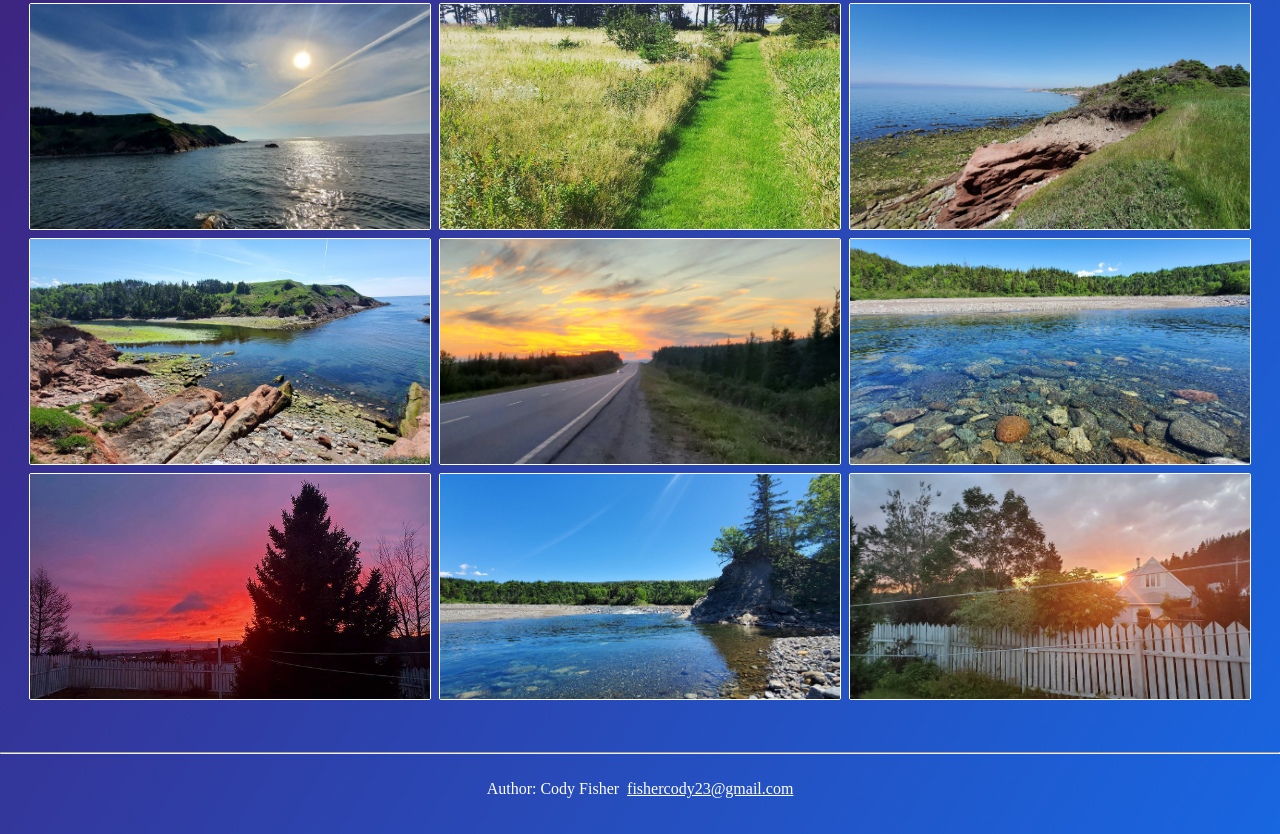
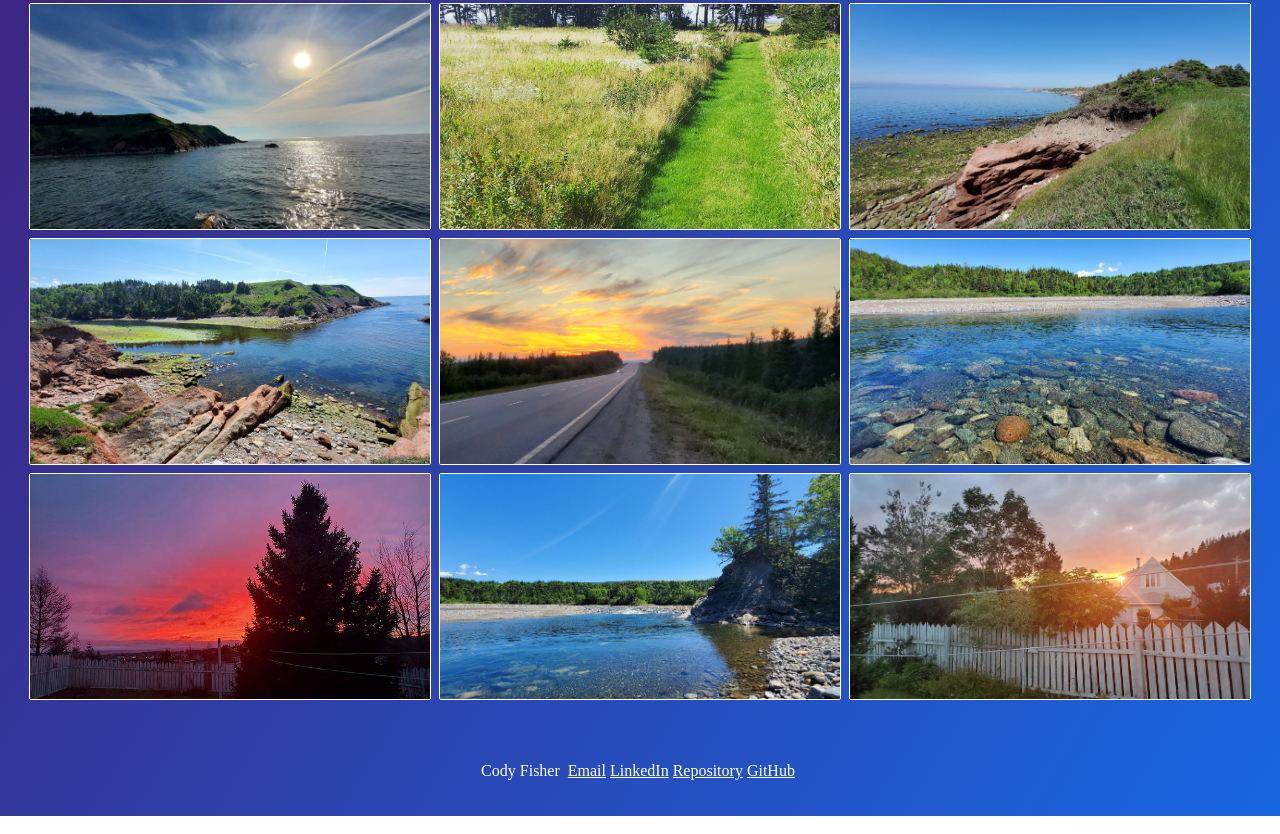
Before and after one commit to CFisher21/myPhotography, a plain HTML site: page Final Sprint Solo/index.html in a window 1280 px wide. Shown: the part 1304-2138 px from the top of the page. Drawn offline with Linux system fonts and the light colour scheme.

Commit message:
Updated footer

```diff
--- a/Final Sprint Solo/index.html
+++ b/Final Sprint Solo/index.html
@@ -40,12 +40,14 @@
 </body>
 <br>
 <br>
-<hr>
 <br>
 <footer>
     <div class="footer-container">
-    <p>Author: Cody Fisher</p>
-    <a href="mailto:fishercody23@gmail.com">fishercody23@gmail.com</a>
+    <p>Cody Fisher</p>
+    <a href="mailto:fishercody23@gmail.com">Email</a>
+    <a href="https://www.linkedin.com/in/fishercody21/">LinkedIn </a>
+    <a href="https://github.com/CFisher21/myPhotography">Repository </a>
+    <a href="https://github.com/CFisher21">GitHub </a>
     </div>
 </footer>
 <br>
--- a/Final Sprint Solo/style.css
+++ b/Final Sprint Solo/style.css
@@ -4,6 +4,7 @@
 }
 a{
     color: white;
+    margin-right: 4px;
 }
 p {
     display: inline-block;
```
